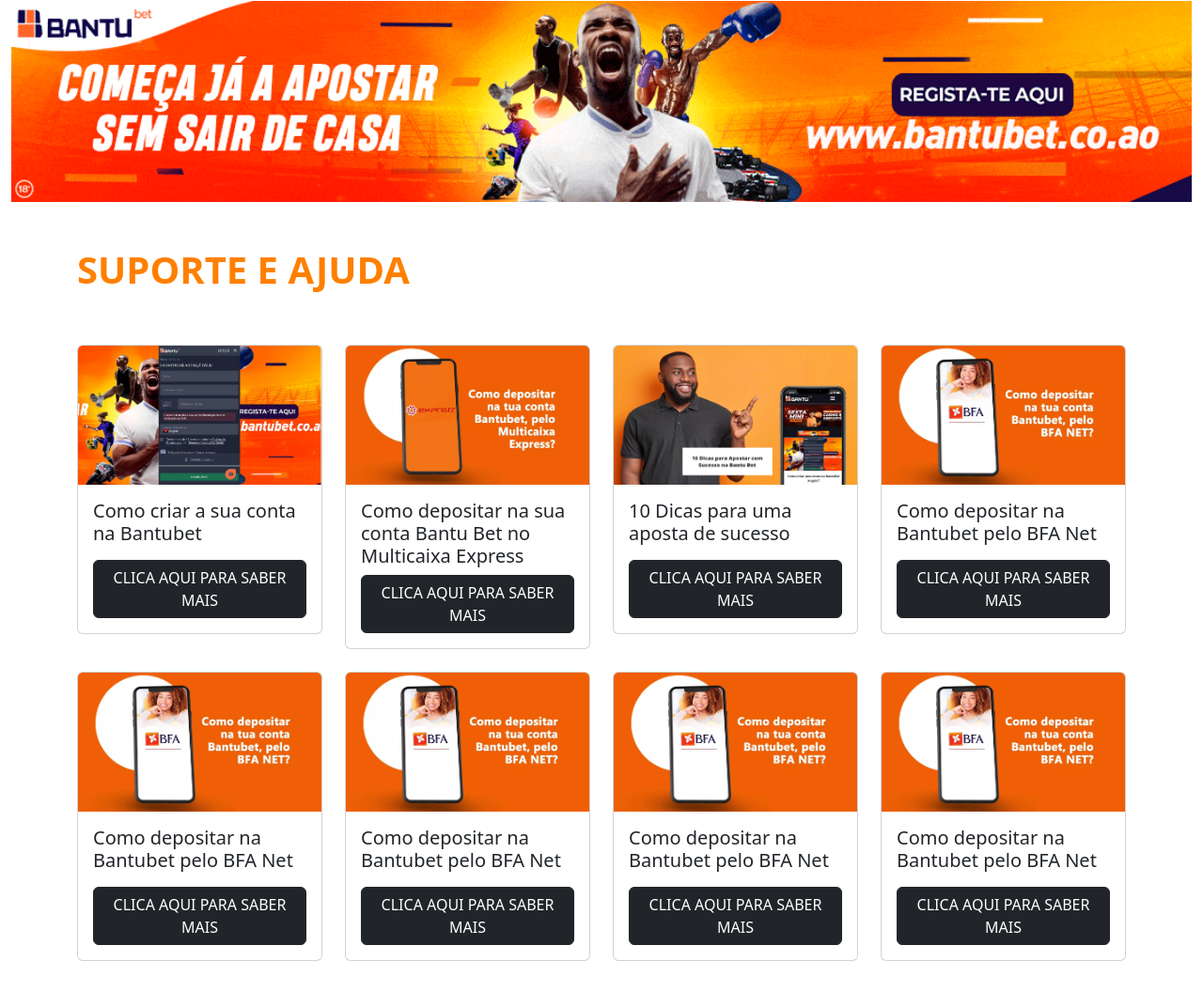
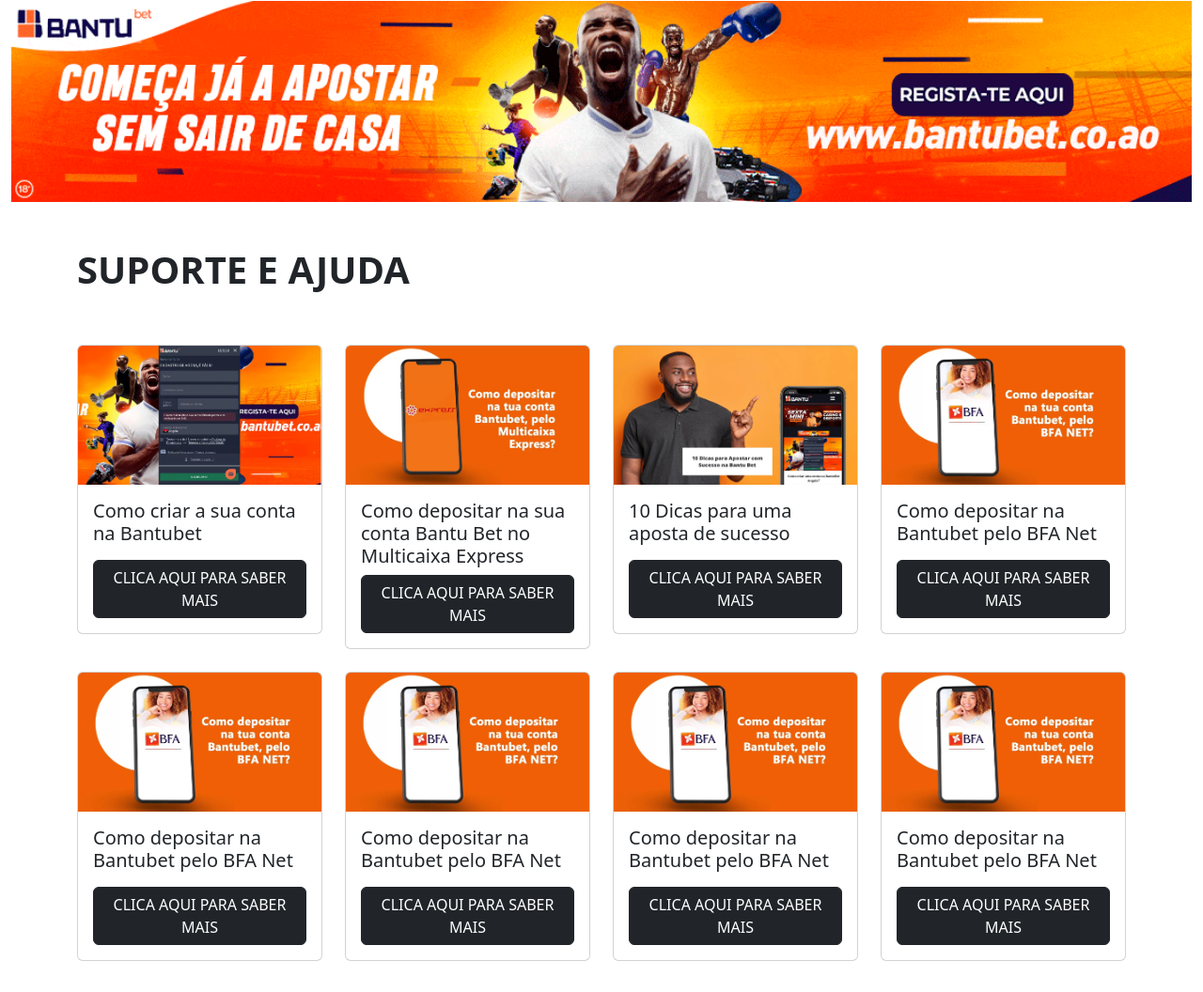
Before and after one commit to silva-94/bantuBetApostasOnline, a plain HTML site: page index.html in a window 1280 px wide. Shown: the part 726-1782 px from the top of the page at 94% size. Drawn offline with nearby package versions, Linux system fonts and the light colour scheme.

Commit message:
Update index.html

```diff
--- a/index.html
+++ b/index.html
@@ -209,7 +209,7 @@
             </div>
         </div>
 
-<!-- END BANNER COME JÁ APOSTAR-->
+<!-- END BANNER COMEÇA JÁ APOSTAR-->
 
 </section>
 
@@ -220,7 +220,7 @@
             <div class="row">
                 <div class="P">
                     <br><br>
-                    <h1><b style="color: rgb(255, 128, 0);">SUPORTE E AJUDA </b></h1> <br><br>
+                    <h1><b>SUPORTE E AJUDA </b></h1> <br><br>
                 </div>
             </div>
             <div class="row">
```
